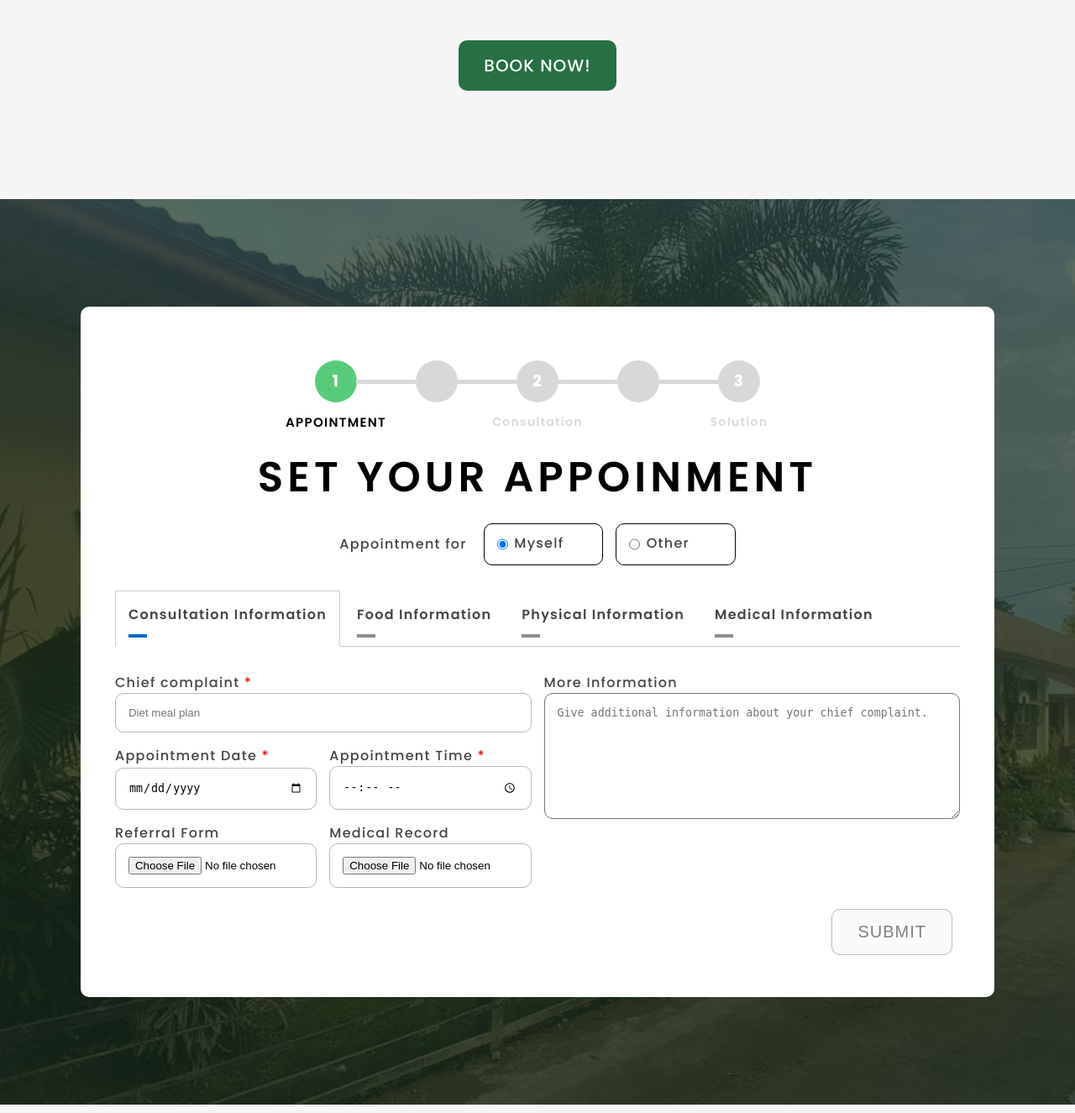
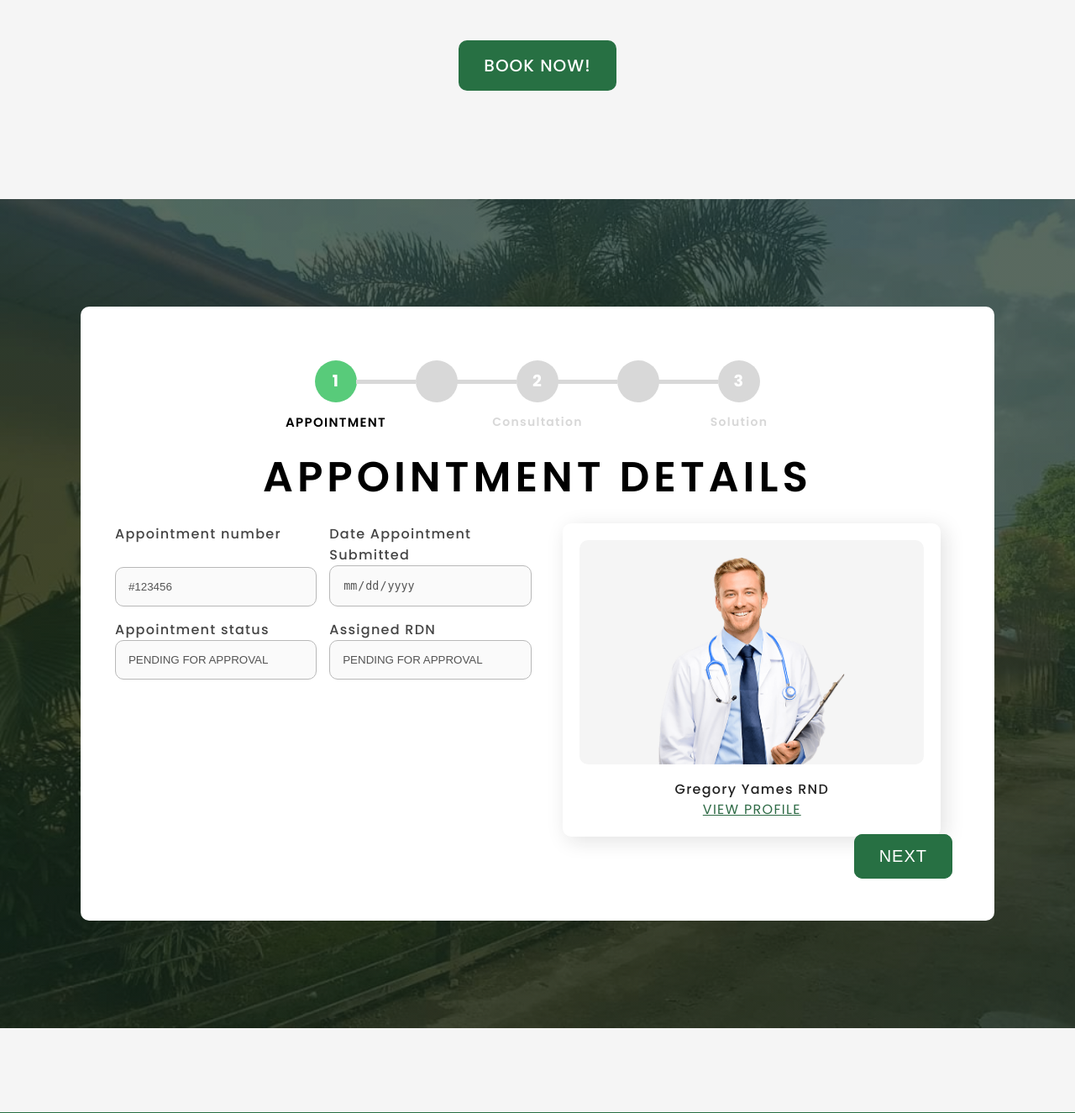
Before and after one commit to wilhelmusolejr/Online-appointment-and-consultation-clinic, a PHP site: page /consultation/consultation.php in a window 1280 px wide. Shown: the part 563-1888 px from the top of the page at 84% size. Run offline with PHP 8.4, Linux system fonts and the light colour scheme; some libraries are stand-ins or nearby versions.

Commit message:
Added appointment checkpoint

```diff
--- a/global.css
+++ b/global.css
@@ -418,6 +418,9 @@ section {
 
   box-shadow: 5px 5px 25px #1a1a1a20;
 }
+.grid-box img {
+  width: 100%;
+}
 
 /* --------------------------------------- */
 /* --------------------------------------- */
--- a/homepage/consultation/consultation.css
+++ b/homepage/consultation/consultation.css
@@ -72,7 +72,6 @@
 }
 
 /* Active Css  */
-
 .board-progress li .active {
   background-color: #ff4732;
   display: grid;
@@ -234,7 +233,7 @@ section.board-parent {
   right: 50px;
   bottom: 50px;
 }
-/* ---------------------*/
+
 /* TAB */
 .tabset {
   max-width: 1400px;
@@ -302,6 +301,23 @@ section.board-parent {
   border-top: 1px solid #ccc;
 }
 
+/* --- checkpoint - appointment */
+/* ---------------------*/
+.appointment-checkpoint-stage .divider {
+  max-width: 1400px;
+  padding: 0 2%;
+  margin: auto;
+}
+.appointment-checkpoint-stage .form-input-parent:last-of-type {
+  justify-content: center;
+}
+.appointment-checkpoint-stage .profile-link {
+  margin-top: 50px;
+}
+.appointment-checkpoint-stage .grid-box img {
+  width: 60%;
+}
+
 /* MEDIA QUERIES */
 /* LAPTOP */
 @media (min-width: 768px) {
--- a/homepage/consultation/consultation.php
+++ b/homepage/consultation/consultation.php
@@ -13,6 +13,7 @@
     require_once $path.'includes/starterOne.php';
 ?>
 <link rel="stylesheet" href="consultation.css" />
+<link rel="stylesheet" href="../rnds/rnds.css" />
 <script src="../index.js" defer></script>
 <script src="consultation.js" defer></script>
 <link rel="stylesheet" href="https://unicons.iconscout.com/release/v4.0.0/css/line.css">
@@ -99,7 +100,7 @@
       </div>
       <!-- 1 -->
       <!-- Appointment -->
-      <div class="appointment-stage">
+      <div class="appointment-stage hidden">
         <!-- Board Header -->
         <div class="board-header text-uppercase text-center">
           <h2>Set your appoinment</h2>
@@ -611,7 +612,80 @@
 
           <div class="form-button"><button class="button" disabled>Submit</button></div>
         </form>
+
+        <!-- MODAl - CONFIRMATION -->
+        <div class="modal-parent modal-notif-parent modal-appointment-confirmation overlay-black flex-center hidden">
+          <div class="modal-container modal-notif-container sizing-secondary">
+            <div class="modal-header text-center">
+              <h2 class="text-uppercase">Confirm submission</h2>
+            </div>
+            <p class="text-center">message</p>
+            <div class="modal-buttons">
+              <button class="button button-previous">Go back</button>
+              <button class="button button-primary">Submit</button>
+            </div>
+          </div>
+        </div>
+
       </div>
+
+      <!-- 2 -->
+      <!-- Appointment checkpoint -->
+      <div class="appointment-checkpoint-stage">
+        <!-- Board Header -->
+        <div class="board-header text-uppercase text-center">
+          <h2>Appointment details</h2>
+        </div>
+        <!-- Form -->
+        <form action="/" class="form" method="post">
+          <!-- Tab -->
+          <div class="divider">
+            <!-- left -->
+            <div class="form-input-parent">
+              <!-- Appointment Numbuh -->
+              <div class="form-input-box input-two">
+                <label for="firstname">Appointment number</label>
+                <input type="text" name="firstname" id="firstname" value="#123456" disabled>
+              </div>
+              <!-- Date appointment submitted -->
+              <div class="form-input-box input-two">
+                <label for="middlename" class="text-capital">Date appointment submitted</label>
+                <input type="date" name="middlename" id="middlename" value="01/01/1990" disabled>
+              </div>
+              <!-- last name -->
+              <div class="form-input-box input-two">
+                <label for="lastname">Appointment status</label>
+                <input type="text" name="lastname" id="lastname" value="PENDING FOR APPROVAL" disabled>
+              </div>
+              <!-- last name -->
+              <div class="form-input-box input-two">
+                <label for="lastname">Assigned RDN</label>
+                <input type="text" name="lastname" id="lastname" value="PENDING FOR APPROVAL" disabled>
+              </div>
+            </div>
+            <!-- right -->
+            <div class="form-input-parent flex-center">
+              <!-- img -->
+              <div class="list-rnd-box grid-box card">
+                <div class="list-rnd-image flex-center">
+                  <img src="../../asset/doctor-bulk-billing-doctors-chapel-hill-health-care-medical-3.png" alt="">
+                </div>
+                <div class="list-rnd-info text-center">
+                  <p>Gregory Yames RND</p>
+                  <a href="#" class="text-uppercase text-center profile-link">view profile</a>
+                </div>
+              </div>
+            </div>
+          </div>
+
+          <div class="forms-buttons">
+            <div class="form-button"><button class="button button-primary">Next</button></div>
+            <div class="form-button"><button class="button button-primary">Next</button></div>
+          </div>
+        </form>
+
+      </div>
+
 
     </div>
 
--- a/includes/loginRegModal.php
+++ b/includes/loginRegModal.php
@@ -1,4 +1,4 @@
-<div class="modal-login-reg overlay-black flex-center hidden">
+<div class="modal-parent modal-data-parent modal-login-reg overlay-black flex-center hidden">
 
   <!-- Floating model -->
   <div class="modal-container login-container sizing-secondary">
```
Also changed, not shown: other parts of global.css (+27 -5 lines).
